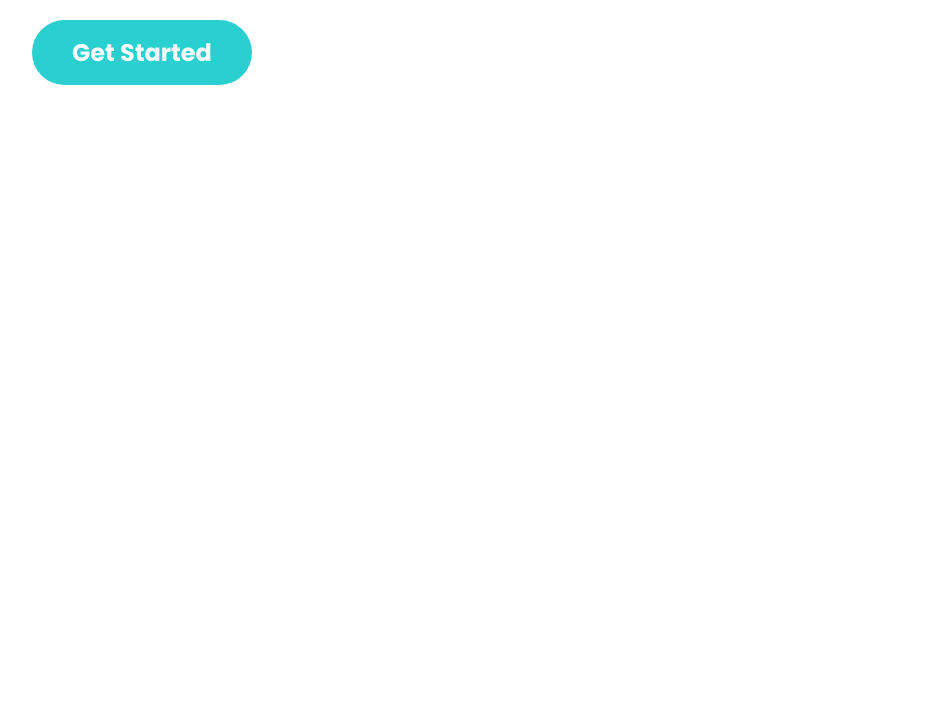
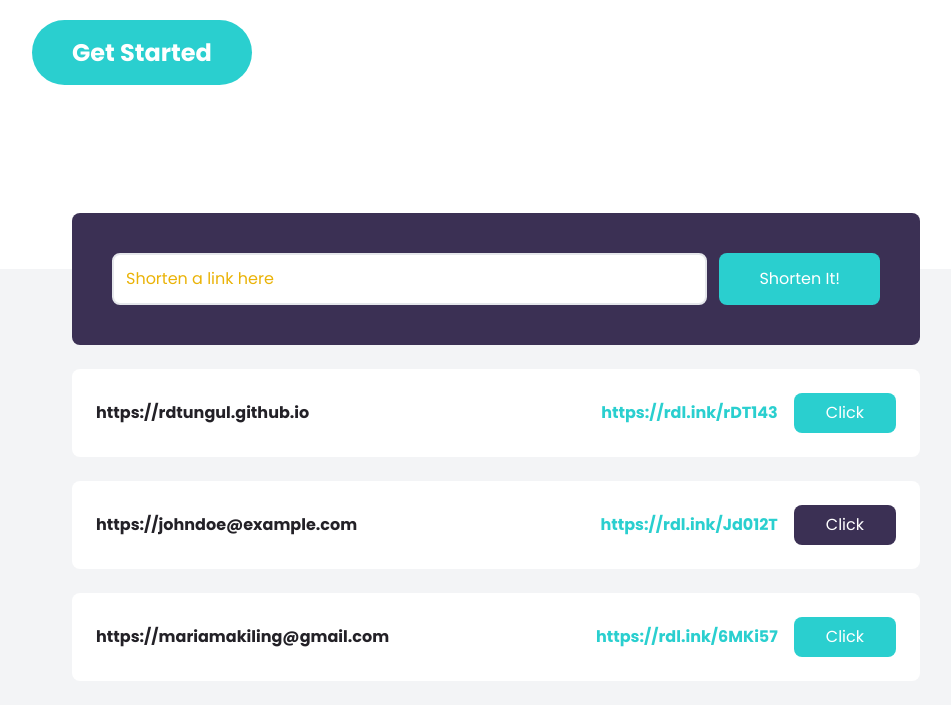
Before and after one commit to rdtungul/tailwind-shortly, a website: page index.html in a window 1280 px wide. Shown: the part 503-1208 px from the top of the page, without its empty margins (144-1095 px from the left). Before the commit the page ends 800 px from the top, so only its background shows below. Drawn offline with Linux system fonts and the light colour scheme.

Commit message:
shorten form and links

```diff
--- a/index.html
+++ b/index.html
@@ -88,6 +88,88 @@
         </div>
       </div>
     </section>
+
+    <!-- SHORTEN SECTION -->
+    <section id="shorten" class="relative bg-gray-100">
+      <!-- Shorten Container -->
+      <div class="max-w-4xl p-6 mx-auto space-y-6">
+        <!-- Form -->
+        <form
+          action=""
+          id="link-form"
+          class="relative flex flex-col w-full p-10 -mt-20 space-y-4 rounded-lg bg-darkViolet md:flex-row md:space-y-0 md:space-x-3"
+        >
+          <input
+            type="text"
+            class="flex-1 p-3 placeholder-yellow-500 border-2 rounded-lg focus:outline-none"
+            placeholder="Shorten a link here"
+          />
+
+          <button
+            class="p-3 px-10 text-white rounded-lg bg-cyan hover:bg-cyanLight focus:outline-none md:py-2"
+          >
+            Shorten It!
+          </button>
+        </form>
+
+        <!-- Link 1 -->
+        <div
+          class="flex-col w-full p-6 bg-white rounded-lg align-items-center md:flex-row"
+        >
+          <p class="font-bold text-center text-veryDarkViolet md:text-left">
+            https://rdtungul.github.io
+          </p>
+          <div
+            class="flex flex-col items-center justify-end flex-1 space-x-4 space-y-2 md:flex-row md:space-y-0"
+          >
+            <div class="font-bold text-cyan">https://rdl.ink/rDT143</div>
+            <button
+              class="p-2 px-8 text-white rounded-lg bg-cyan hover:opacity-70 focus:outline-none"
+            >
+              Click
+            </button>
+          </div>
+        </div>
+
+        <!-- Link 2 -->
+        <div
+          class="flex-col w-full p-6 bg-white rounded-lg align-items-center md:flex-row"
+        >
+          <p class="font-bold text-center text-veryDarkViolet md:text-left">
+            https://johndoe@example.com
+          </p>
+          <div
+            class="flex flex-col items-center justify-end flex-1 space-x-4 space-y-2 md:flex-row md:space-y-0"
+          >
+            <div class="font-bold text-cyan">https://rdl.ink/Jd012T</div>
+            <button
+              class="p-2 px-8 text-white rounded-lg bg-darkViolet hover:opacity-70 focus:outline-none"
+            >
+              Click
+            </button>
+          </div>
+        </div>
+
+        <!-- Link 3 -->
+        <div
+          class="flex-col w-full p-6 bg-white rounded-lg align-items-center md:flex-row"
+        >
+          <p class="font-bold text-center text-veryDarkViolet md:text-left">
+            https://mariamakiling@gmail.com
+          </p>
+          <div
+            class="flex flex-col items-center justify-end flex-1 space-x-4 space-y-2 md:flex-row md:space-y-0"
+          >
+            <div class="font-bold text-cyan">https://rdl.ink/6MKi57</div>
+            <button
+              class="p-2 px-8 text-white rounded-lg bg-cyan hover:opacity-70 focus:outline-none"
+            >
+              Click
+            </button>
+          </div>
+        </div>
+      </div>
+    </section>
     <script src="js/index.js"></script>
   </body>
 </html>
```
Also changed, not shown: css/style.css.
